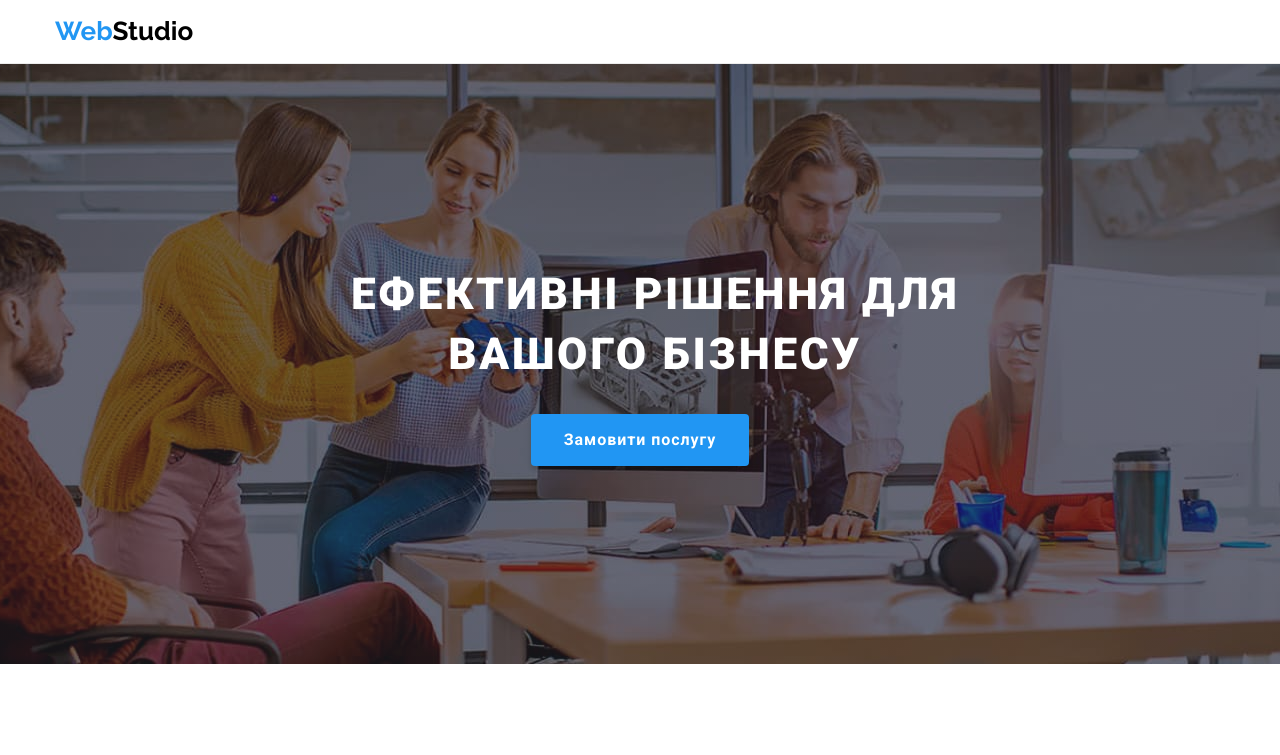
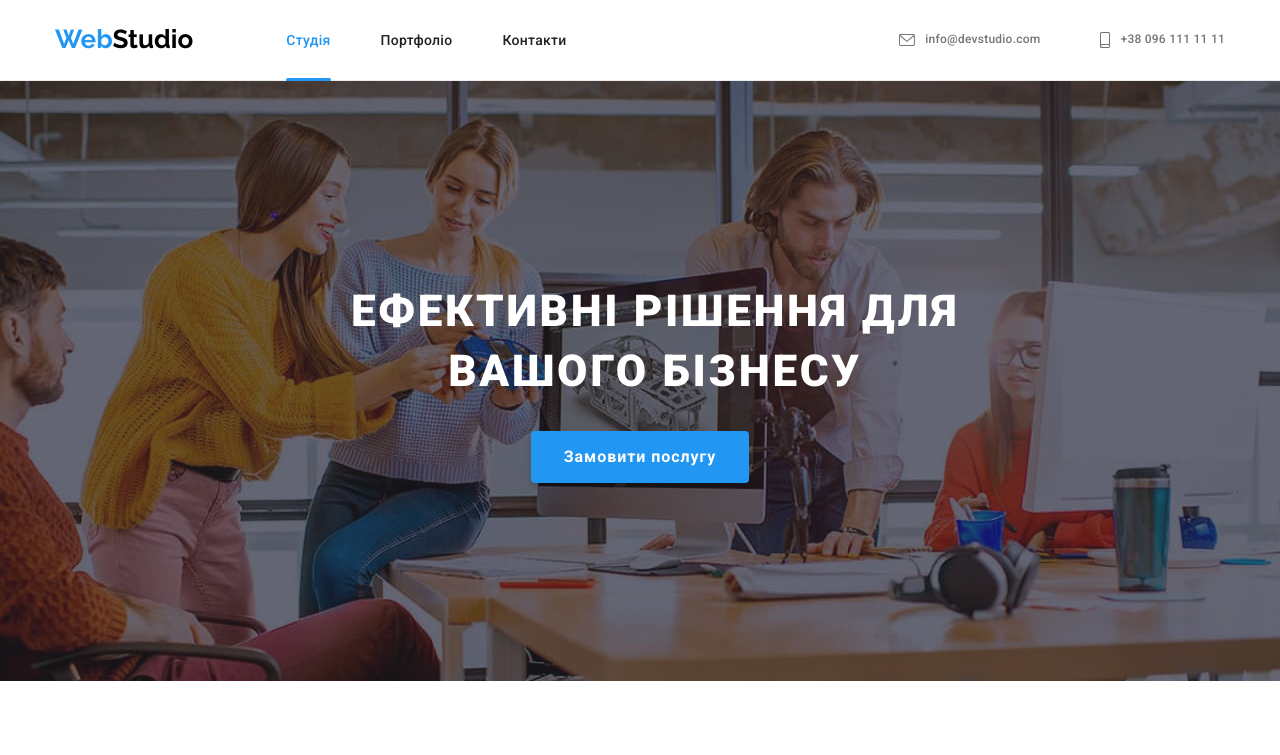
Before and after one commit to alinarieznik/goit-markup-hw-08, a plain HTML site: page index.html in a window 1280 px wide. Shown: the top 755 px of the page. Drawn offline with nearby package versions, Linux system fonts and the light colour scheme; files that its build step writes are made by us from their sources.

Commit message:
add styles for header, fix mobile menu

```diff
--- a/index.html
+++ b/index.html
@@ -58,19 +58,19 @@
                     </svg>
                 </button>
                 <ul class="menu__mobile">
-                    <li class="menu__position"><a href="" class="menu__item menu__item--current">Студія</a></li>
-                    <li class="menu__position"><a href="" class="menu__item">Портфоліо</a></li>
-                    <li class="menu__position"><a href="" class="menu__item">Контакти</a></li>
+                    <li class="menu__position"><a href="./index.html" class="menu__item menu__item--current">Студія</a></li>
+                    <li class="menu__position"><a href="./portfolio.html" class="menu__item">Портфоліо</a></li>
+                    <li class="menu__position"><a href="#" class="menu__item">Контакти</a></li>
                   </ul>
                 <ul class="menu__contacts">
-                    <li><a href="" class="menu__tel">+38 096 111 11 11</a></li>
-                    <li><a href="" class="menu__email">info@devstudio.com</a></li>
+                    <li><a href="tel:+380961111111" class="menu__tel">+38 096 111 11 11</a></li>
+                    <li><a href="mailto:info@devstudio.com" class="menu__email">info@devstudio.com</a></li>
                   </ul>
                 <ul class="menu__socials">
-                  <li class="menu__social-item"><a href="" class="menu__social-link">Instagram</a></li>
-                  <li class="menu__social-item"><a href="" class="menu__social-link">Twitter</a></li>
-                  <li class="menu__social-item"><a href="" class="menu__social-link">Facebook</a></li>
-                  <li class="menu__social-item"><a href="" class="menu__social-link">LinkedIn</a></li>
+                  <li class="menu__social-item"><a href="#" class="menu__social-link">Instagram</a></li>
+                  <li class="menu__social-item"><a href="#" class="menu__social-link">Twitter</a></li>
+                  <li class="menu__social-item"><a href="#" class="menu__social-link">Facebook</a></li>
+                  <li class="menu__social-item"><a href="#" class="menu__social-link">LinkedIn</a></li>
                 </ul>
               </div>
 
--- a/sass/components/_header.scss
+++ b/sass/components/_header.scss
@@ -14,38 +14,56 @@
     padding-top: 16px;
     padding-bottom: 16px;
 
-    // margin-right: 93px;
-    // padding-top: 24px;
-    // padding-bottom: 25px;
+    @media screen and (min-width: 768px) {
+        margin-right: 87px;
+        padding-top: 26px;
+        padding-bottom: 26px;
+    }
+
+    @media screen and (min-width: 1200px) {
+        margin-right: 93px;
+        padding-top: 24px;
+        padding-bottom: 25px;
+    }
 }
 
 
 /* Header contacts */
 .header__group {
-    display: none;
-    // display: flex;
-    // align-items: center;
-    // margin-left: auto;
+    display: flex;
+    flex-wrap: wrap;
+    flex-direction: column;
+    gap: 10px;
+    margin-left: auto;
+
+    @media screen and (min-width: 1200px) {
+        display: flex;
+        align-items: center;
+        flex-direction: row;
+    }
+
+    @media screen and (max-width: 767px) {
+        display: none;
+    }
 }
 
 .header__item {
     display: inline-block;
 
-    &:not(:last-child) {
-        margin-right: 50px;
+    @media screen and (min-width: 1200px) {
+        &:not(:last-child) {
+            margin-right: 50px;
+        }
     }
 }
 
 .header__link {
     font-weight: 500;
-    line-height: calc(16 / 14);
+    font-size: 12px;
+    line-height: calc(14 / 12);
     letter-spacing: 0.02em;
 
-    display: flex;
-    align-items: center;
-    gap: 10px;
-    padding-top: 32px;
-    padding-bottom: 32px;
+    margin-left: auto;
 
     transition-property: color;
     transition-duration: 250ms;
@@ -54,6 +72,17 @@
     &:hover,
     &:focus {
         color: var(--accent-color);
+    }
+
+    @media screen and (min-width: 1200px) {
+        line-height: calc(16 / 14);
+
+        display: flex;
+        align-items: center;
+        gap: 10px;
+        padding-top: 32px;
+        padding-bottom: 32px;
+        margin-left: 0;
     }
 }
 
--- a/sass/components/_nav.scss
+++ b/sass/components/_nav.scss
@@ -7,8 +7,11 @@
 
 /* Nav list */
 .nav__list {
-    display: none;
-    // display: flex;
+    display: flex;
+
+    @media screen and (max-width: 767px) {
+        display: none;
+    }
 }
 
 .nav__item:not(:last-child) {
```
Also changed, not shown: css/main.css, css/main.min.css, 2 other files.
